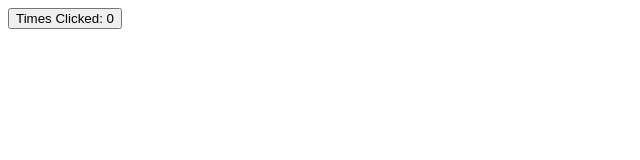
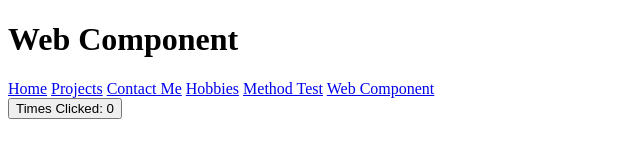
Before and after one commit to nmasumot/homework5, a plain HTML site: page webcomponent.html in a window 1280 px wide. Shown: the whole page, without its empty margins (0-640 px from the left). Drawn offline with Linux system fonts and the light colour scheme.

Commit message:
Added Nav

```diff
--- a/webcomponent.html
+++ b/webcomponent.html
@@ -5,6 +5,17 @@
         <script src="ButtonCount.js"></script>
     </head>
     <body>
+        <header>
+            <h1>Web Component</h1>
+            <nav>
+                <a href="/index.html">Home</a>
+                <a href="/projects.html">Projects</a>
+                <a href="/contact.html">Contact Me</a>
+                <a href="/hobbies.html">Hobbies</a>
+                <a href="/methodtest.html">Method Test</a>
+                <a href="/webcomponent.html">Web Component</a>
+            </nav>
+        </header>
         <button-count></button-count>
     </body>
 </html>
```
Also changed, not shown: contact.html (+1 -0 lines), hobbies.html (+1 -0 lines), index.html (+1 -0 lines), methodtest.html (+1 -0 lines), projects.html (+1 -0 lines), 2 other files.
